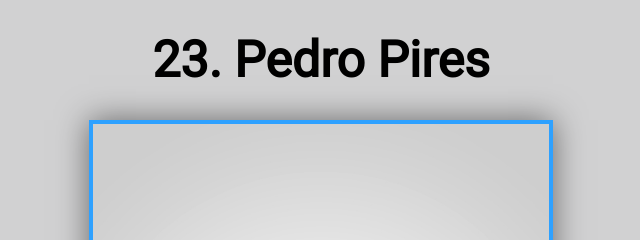
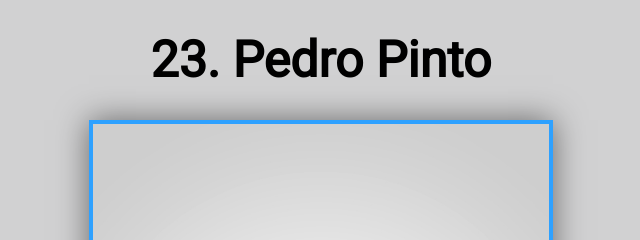
Before and after one commit to Acr2004/PT05, a plain HTML site: page Sites/pedro.html in a window 1280 px wide. Shown: the top 240 px of the page, 319-959 px from the left. Drawn offline with Linux system fonts and the light colour scheme.

Commit message:
Version 1.0.1

```diff
--- a/Sites/pedro.html
+++ b/Sites/pedro.html
@@ -12,9 +12,9 @@
     </head>
 
     <body>
-        <div><h1>23. Pedro Pires</h1></div>
+        <div><h1>23. Pedro Pinto</h1></div>
 
-        <img src="../Images/Pedro/Miniatura.jpg" alt="Pedro Pires">
+        <img src="../Images/Pedro/Miniatura.jpg" alt="Pedro Pinto">
     </body>
 
 </html>
```
